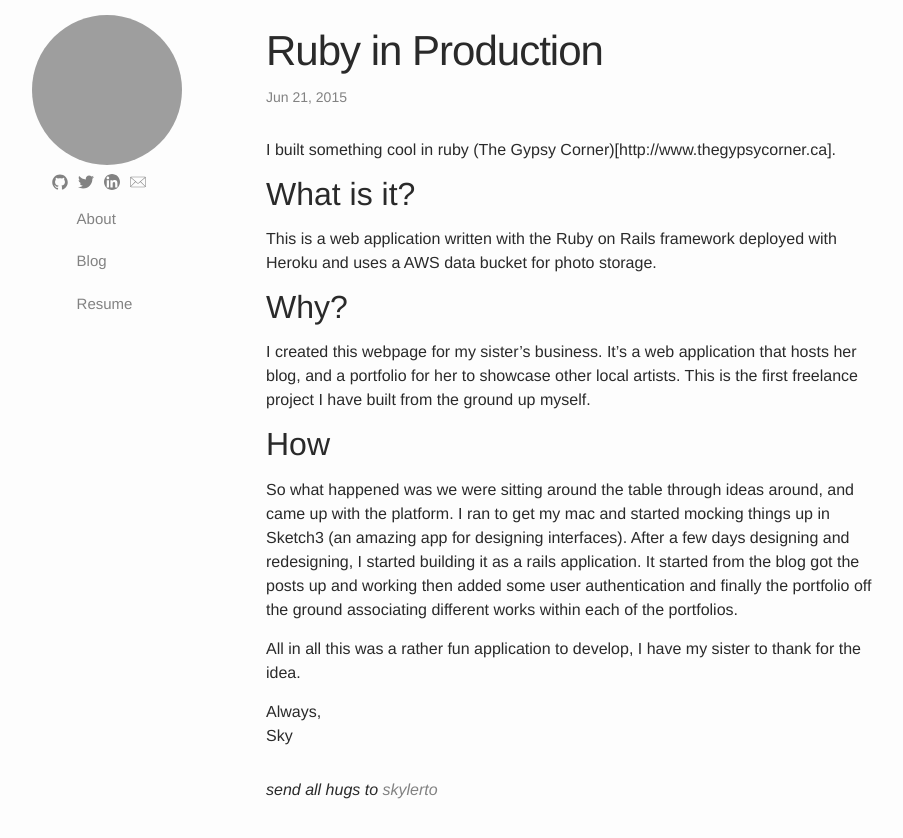
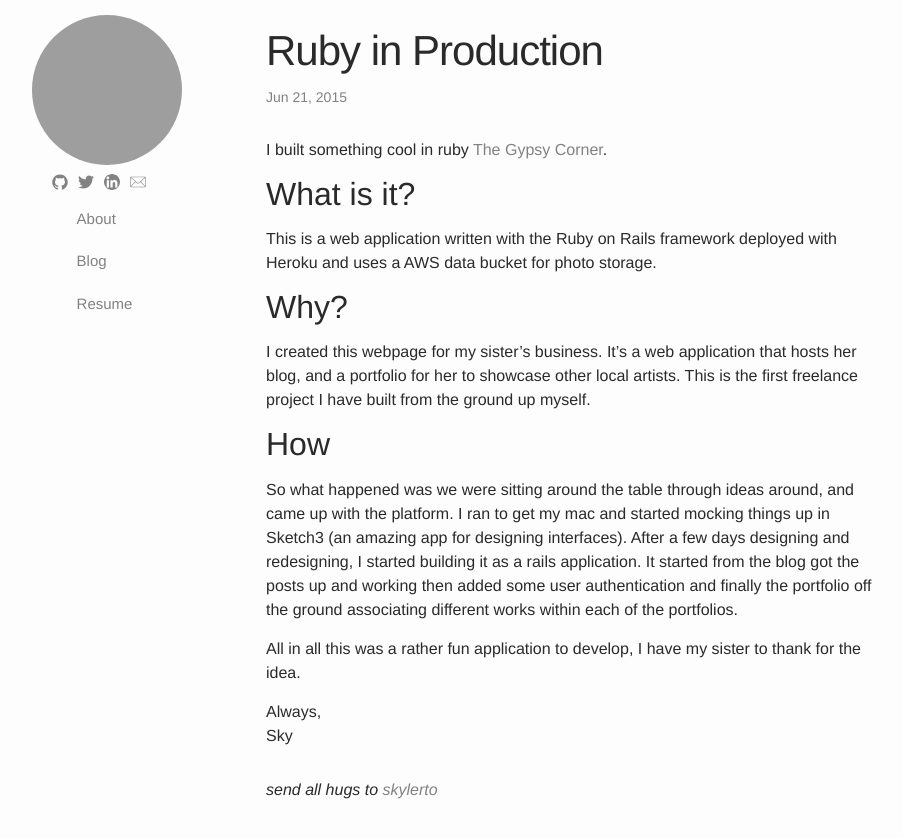
Before and after one commit to skylerto/skylerto.github.io, a Jekyll site: the page built from _posts/2015-06-21-ruby-production.markdown, in a window 1280 px wide. Shown: the top 838 px of the page, without its empty margins (159-1062 px from the left). Built offline with Jekyll 4.4.1, drawn with Linux system fonts in a browser that asks for light colours; grey boxes are pictures that could not be loaded.

Commit message:
fixed url mishap

```diff
--- a/_posts/2015-06-21-ruby-production.markdown
+++ b/_posts/2015-06-21-ruby-production.markdown
@@ -4,7 +4,7 @@ title: "Ruby in Production"
 date: 2015-06-21
 ---
 
-I built something cool in ruby (The Gypsy Corner)[http://www.thegypsycorner.ca].
+I built something cool in ruby [The Gypsy Corner](http://www.thegypsycorner.ca).
 
 ## What is it?
 This is a web application written with the Ruby on Rails framework deployed with Heroku and uses a AWS data bucket for photo storage.
```
